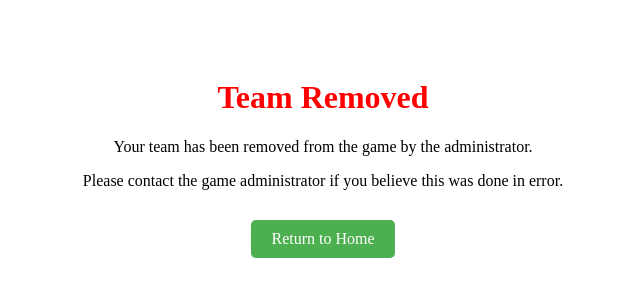
After one commit to DURAI0706/Top3Buzz, a Flask app: template templates/team_removed.html in a window 1280 px wide. The commit adds this page. Shown: the top 307 px of the page, without its empty margins (317-957 px from the left). Run offline with Flask 3, Linux system fonts and the light colour scheme; the template is opened without the code that fills it, so the values that code supplies are empty.

Commit message:
Add files via upload

```diff
--- /dev/null
+++ b/templates/team_removed.html
@@ -0,0 +1,40 @@
+<!DOCTYPE html>
+<html lang="en">
+<body>
+    <div class="removed-container">
+        <h1>Team Removed</h1>
+        <p>Your team has been removed from the game by the administrator.</p>
+        <p>Please contact the game administrator if you believe this was done in error.</p>
+
+        <div class="actions">
+            <a href="/" class="button">Return to Home</a>
+        </div>
+    </div>
+
+    <style>
+        .removed-container {
+            text-align: center;
+            padding: 50px 20px;
+            max-width: 600px;
+            margin: 0 auto;
+        }
+
+        h1 {
+            color: #ff0000;
+        }
+
+        .actions {
+            margin-top: 30px;
+        }
+
+        .button {
+            display: inline-block;
+            padding: 10px 20px;
+            background-color: #4CAF50;
+            color: white;
+            text-decoration: none;
+            border-radius: 5px;
+        }
+    </style>
+</body>
+</html>
```
Also changed, not shown: templates/admin.html (+49 -0 lines), templates/team.html (+58 -3 lines).
